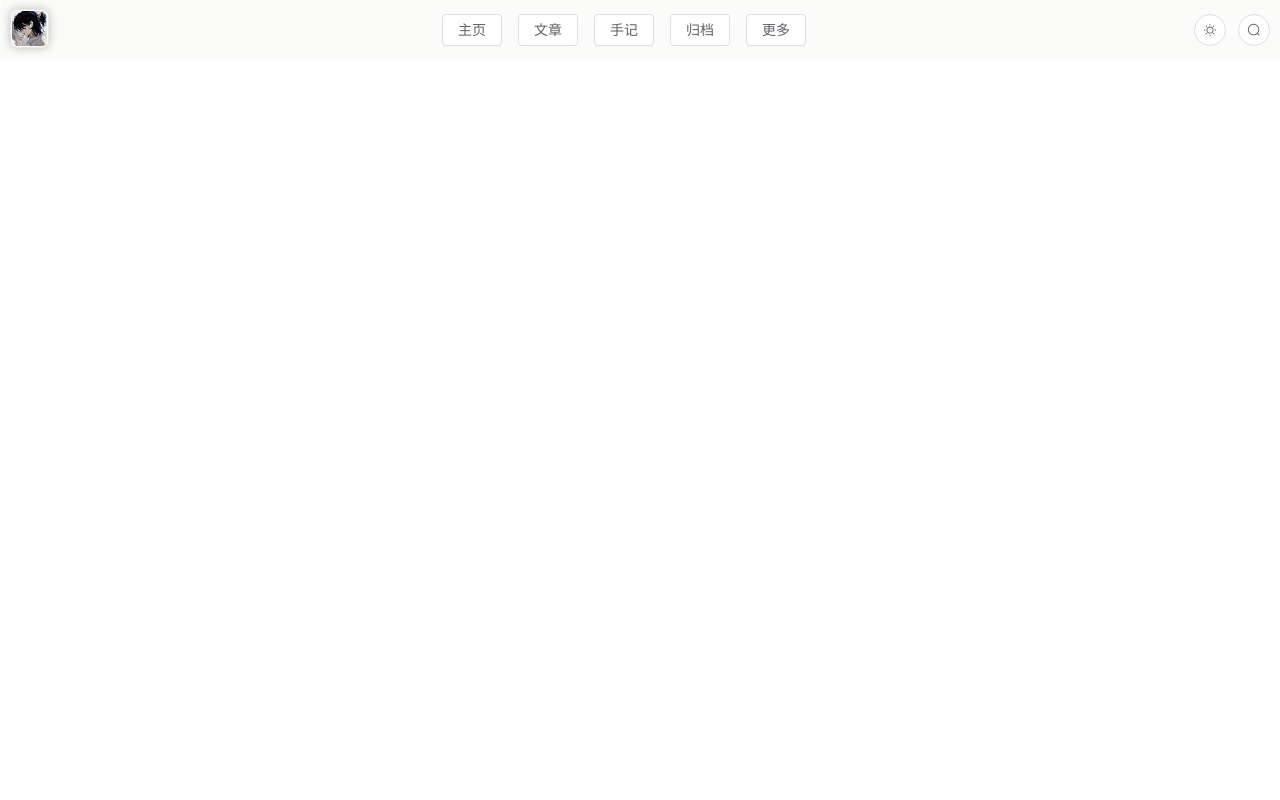
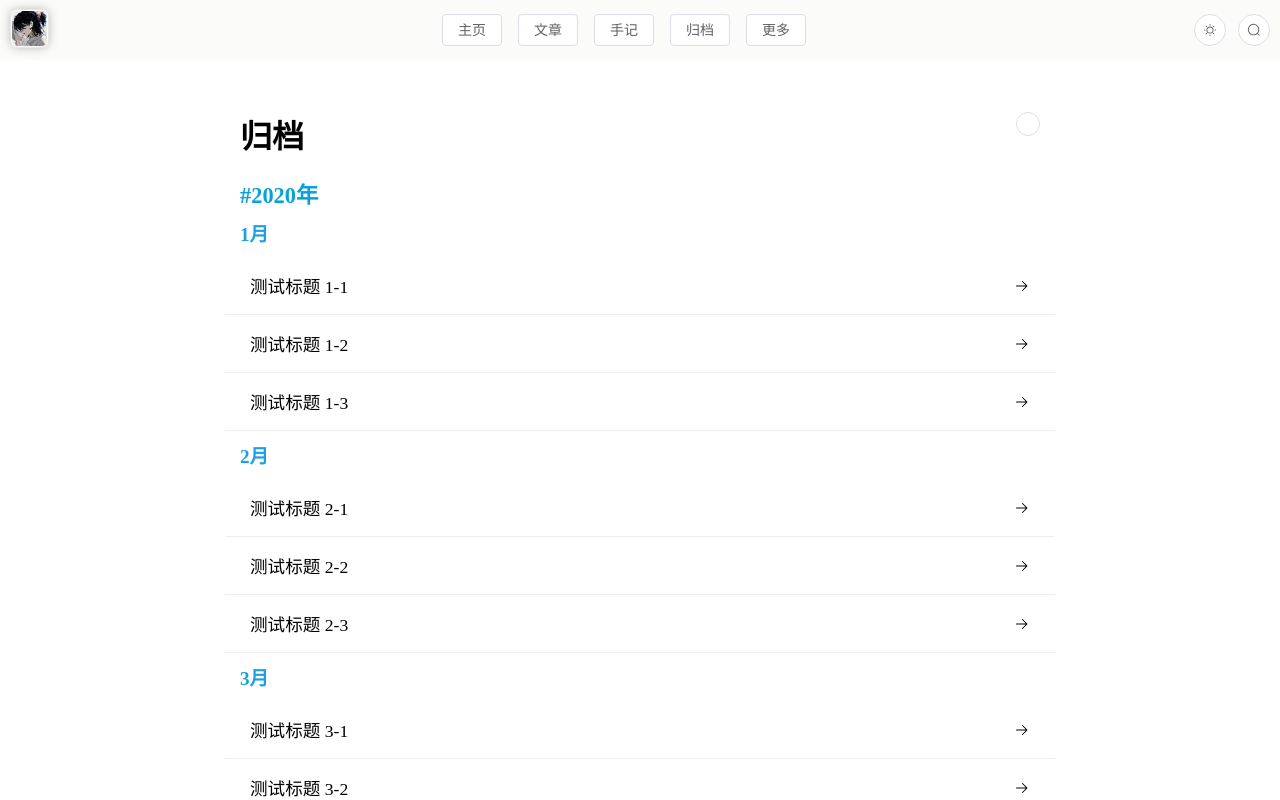
Before and after one commit to RyaoVen/Vue-RyBlog, a Vue app: page /archive in a window 1280 px wide. Shown: the top 800 px of the page. Built offline with nearby package versions, Linux system fonts and the light colour scheme.

Commit message:
优化页面布局

```diff
--- a/src/components/passageCard.vue
+++ b/src/components/passageCard.vue
@@ -38,7 +38,7 @@ onMounted(async () => {
       index: index,
       title: `测试标题${index + 1}`,
       content: `测试内容${index + 1}，《脱离电网生活：城市居民家庭如何发现简单生活》讲述了一个鼓舞人心的故事，关于一个家庭从拉斯维加斯繁忙的城市生活过渡到脱离电网的乡村生活。面对停电和供水等问题，他们没有放弃，而是努力解决问题，适应新的生活方式。
-这个故事让我们意识到自给自足和资源节约的重要性。在一个资源触手可及的世界里，他们的经历表明，简单生活并充分利用大自然的馈赠是有意义的。同时，这也给年轻一代传授了尊重和保护环境的宝贵经验。他们的旅程不仅是地理位置上的迁移，更是向更可持续、更有意义生活的精神转变。`,
+这个故事让我们意识到自给自足和资源节约的重要性。在一个资源触手可及的世界里，他们的经历表明，简单生活并充分利用大自然的馈赠是有意义的。同时，这也给年轻一代传授了respect和保护环境的宝贵经验。他们的旅程不仅是地理位置上的迁移，更是向更可持续、更有意义生活的精神转变。`,
       img: passageImg,
       id: index,
       date:'2025/4/9/1:45'
@@ -264,10 +264,13 @@ p {
   font-size: 15px;
   line-height: 1.6;
   overflow: hidden;
+  text-overflow: ellipsis;
   display: -webkit-box;
   -webkit-line-clamp: 3;
   -webkit-box-orient: vertical;
   letter-spacing: 1px;
+  word-break: break-all; /* 确保在单词中间换行 */
+  white-space: normal; /* 允许自动换行 */
 }
 
 span {
--- a/src/page/archive.vue
+++ b/src/page/archive.vue
@@ -1,19 +1,194 @@
 <script setup>
-const listTitle = Array.from({ length: 12 }, (_, index) => ({
-  index: index,
-  title: `测试标题${index + 1}`,
-  content: `测试内容${index + 1}`,
-  year: (index + 2020),
-  month: index,
-  id: index
-}));
+import { ref, onMounted } from 'vue';
+import { ElMessage, ElLoading } from 'element-plus';
+import { Share, Star, Collection, Right } from '@element-plus/icons-vue';
 
+const isLoading = ref(true);
+const listTitle = ref([]);
+const visibleItems = ref([]);
+
+const handleCommand = (command, item) => {
+  switch (command) {
+    case 'share':
+      ElMessage.success(`已转发文章：${item.title}`);
+      break;
+    case 'like':
+      ElMessage.success('点赞成功');
+      break;
+    case 'collect':
+      ElMessage.success('收藏成功');
+      break;
+  }
+};
+
+const showNextItem = (items, index = 0) => {
+  if (index < items.length) {
+    visibleItems.value.push(items[index]);
+    setTimeout(() => showNextItem(items, index + 1), 350);
+  }
+};
+
+onMounted(async () => {
+  // 删除这行：const loadingInstance = ElLoading.service({
+  // 删除这行：  lock: true,
+  // 删除这行：  text: '正在加载归档数据...',
+  // 删除这行：  background: 'rgba(0, 0, 0, 0.7)',
+  // 删除这行：});
+
+  setTimeout(() => {
+    listTitle.value = Array.from({ length: 5 }, (_, index) => ({
+      year: index + 2020,
+      months: Array.from({ length: 12 }, (_, monthIndex) => ({
+        month: monthIndex + 1,
+        articles: Array.from({ length: 3 }, (_, articleIndex) => ({
+          title: `测试标题 ${monthIndex + 1}-${articleIndex + 1}`,
+          content: `测试内容 ${monthIndex + 1}-${articleIndex + 1}`,
+          date: `${index + 2020}/${monthIndex + 1}/${articleIndex + 1}`,
+          id: `${index}-${monthIndex}-${articleIndex}`
+        }))
+      }))
+    }));
+
+    isLoading.value = false;
+    // 删除这行：loadingInstance.close();
+    showNextItem(listTitle.value);
+  }, 100);
+});
+
+// 修改排序功能
+const sortOrder = ref('desc');
+
+const toggleSortOrder = () => {
+  sortOrder.value = sortOrder.value === 'desc' ? 'asc' : 'desc';
+  // 重新生成数据以保持排序一致性
+  listTitle.value = Array.from({ length: 5 }, (_, index) => ({
+    year: sortOrder.value === 'desc' ? 2024 - index : 2020 + index,
+    months: Array.from({ length: 12 }, (_, monthIndex) => ({
+      month: monthIndex + 1,
+      articles: Array.from({ length: 3 }, (_, articleIndex) => ({
+        title: `测试标题 ${monthIndex + 1}-${articleIndex + 1}`,
+        content: `测试内容 ${monthIndex + 1}-${articleIndex + 1}`,
+        date: `${index + 2020}/${monthIndex + 1}/${articleIndex + 1}`,
+        id: `${index}-${monthIndex}-${articleIndex}`
+      }))
+    }))
+  }));
+};
 </script>
 
 <template>
+  <div class="archive-container">
+    <div class="header-row">
+      <h1 class="archive-title">归档</h1>
+      <el-tooltip
+        effect="dark"
+        :content="sortOrder === 'desc' ? '当前: 最新优先' : '当前: 最早优先'"
+        placement="left"
+      >
+        <el-button
+          @click="toggleSortOrder"
+          size="small"
+          :icon="sortOrder === 'desc' ? 'SortDown' : 'SortUp'"
+          circle
+        />
+      </el-tooltip>
+    </div>
 
+    <div v-for="yearItem in visibleItems" :key="yearItem.year" class="year-section">
+      <h2 class="year-title">#{{ yearItem.year }}年</h2>
+
+      <div v-for="monthItem in yearItem.months" :key="monthItem.month" class="month-section">
+        <h3 class="month-title">{{ monthItem.month }}月</h3>
+
+        <div class="article-list">
+          <div
+            v-for="(article, index) in monthItem.articles"
+            :key="article.id"
+            class="article-item"
+            :style="{ animationDelay: `${index * 0.1}s` }"
+          >
+            <span class="article-title">{{ article.title }}</span>
+            <el-icon class="icon"><Right /></el-icon>
+          </div>
+        </div>
+      </div>
+    </div>
+  </div>
 </template>
 
 <style scoped>
+.header-row {
+  display: flex;
+  align-items: center;
+  justify-content: space-between;
+  margin-bottom: 20px;
+}
 
+.archive-title {
+  margin-bottom: 0; /* 移除原来的下边距 */
+}
+
+.archive-container {
+  width: min(65vw,800px);  /* 增加最大宽度 */
+  margin: 0 auto;
+  padding: 30px;  /* 增加内边距 */
+}
+
+.article-item {
+  display: flex;
+  align-items: center;
+  justify-content: space-between;
+  padding: 16px 25px;  /* 增加上下和左右内边距 */
+  margin: 0 -15px;  /* 让内容扩展到容器边缘 */
+  border-bottom: 1px solid var(--el-border-color-lighter);
+  transition: all 0.3s ease;
+  opacity: 0;
+  animation: fadeIn 0.5s ease forwards;
+}
+
+@keyframes fadeIn {
+  from {
+    opacity: 0;
+    transform: translateY(10px);
+  }
+  to {
+    opacity: 1;
+    transform: translateY(0);
+  }
+}
+
+.article-title {
+  font-size: 1.1rem;  /* 稍微增大字体 */
+  padding-right: 20px;  /* 标题和图标之间增加间距 */
+
+}
+
+.article-item:hover {
+  background-color: var(--el-color-primary-light-9);
+  cursor: pointer;
+}
+
+.icon {
+  transform: rotate(0);
+  transition: transform 0.3s ease;
+}
+
+.article-item:hover .icon {
+  transform: rotate(90deg);
+}
+
+/* 保留原有的年份和月份标题样式 */
+.year-title, .month-title {
+
+  color: var(--el-text-color-regular);
+  margin: 10px 0;
+}
+.month-title{
+  font-size: 1.2rem;
+  color: #1d9fe3;
+}
+.year-title {
+  font-size: 1.4rem;
+  color: #07a2d6;
+}
 </style>
--- a/src/page/index.vue
+++ b/src/page/index.vue
@@ -29,6 +29,15 @@ function goSelfLog(){
 function goArchive(){
   router.push('archive')
 }
+function goMyWork(){
+  router.push('myWork')
+}
+function goMyTools(){
+  router.push('myTools')
+}
+function goMyself(){
+  router.push('myself')
+}
 
 </script>
 
@@ -50,9 +59,9 @@ function goArchive(){
           <el-button> <el-text class="mx-1">更多</el-text> </el-button>
           <template #dropdown>
             <el-dropdown-menu>
-              <el-dropdown-item >关于我</el-dropdown-item>
-              <el-dropdown-item>我的项目</el-dropdown-item>
-              <el-dropdown-item>小工具</el-dropdown-item>
+              <el-dropdown-item @click="goMyself">关于我</el-dropdown-item>
+              <el-dropdown-item @click="goMyWork">我的项目</el-dropdown-item>
+              <el-dropdown-item @click="goMyTools">小工具</el-dropdown-item>
             </el-dropdown-menu>
           </template>
         </el-dropdown>
--- /dev/null
+++ b/src/page/myTools.vue
@@ -0,0 +1,11 @@
+<script setup>
+
+</script>
+
+<template>
+
+</template>
+
+<style scoped>
+
+</style>
--- /dev/null
+++ b/src/page/myWork.vue
@@ -0,0 +1,40 @@
+<script setup>
+
+import SelfLogCard from "@/components/selfLogCard.vue";
+</script>
+
+<template>
+  <div class="content">
+    <div class="title">
+      <h1>项目</h1>
+    </div>
+    <self-log-card class="card" />
+  </div>
+</template>
+
+<style scoped>
+.content {
+  display: flex;
+  flex-direction: column;
+  justify-content: center;
+  align-items: center;
+
+}
+h1 {
+  position: relative; /* 创建定位上下文 */
+  font-size: 2rem;
+  color: #2c3e50;
+  /* 可选：确保背景透明，避免遮挡伪元素 */
+  background: transparent;
+  text-align: center;
+  text-shadow: 0 0 25px rgba(128, 128, 128, 0.45);
+}
+
+.card{
+  padding: 25px;
+}
+.title{
+  padding: 10px;
+  margin: 10px;
+}
+</style>
--- /dev/null
+++ b/src/page/myself.vue
@@ -0,0 +1,11 @@
+<script setup>
+
+</script>
+
+<template>
+
+</template>
+
+<style scoped>
+
+</style>
--- a/src/route/index-page.js
+++ b/src/route/index-page.js
@@ -4,6 +4,9 @@ import mianViews from '../page/mainViews.vue'
 import Passage from "@/page/Passage.vue";
 import selfLog from "@//page/selfLog.vue"
 import archive from  "@//page/archive.vue"
+import myWork from "@/page/myWork.vue";
+import myTools from "@/page/myTools.vue";
+import myself from "@/page/myself.vue";
 //创建路由器
 const router = createRouter({
     //路由模式的设定
@@ -36,6 +39,22 @@ const router = createRouter({
             name:'archive',
             path:'/archive',
             component:archive
+        },
+        {
+            name:'myWork',
+            path:'/myWork',
+            component:myWork
+        }
+        ,
+        {
+            name:'myTools',
+            path:'/myTools',
+            component:myTools
+        },
+        {
+            name:'myself',
+            path:'/myself',
+            component:myself
         }
 
     ]
```
